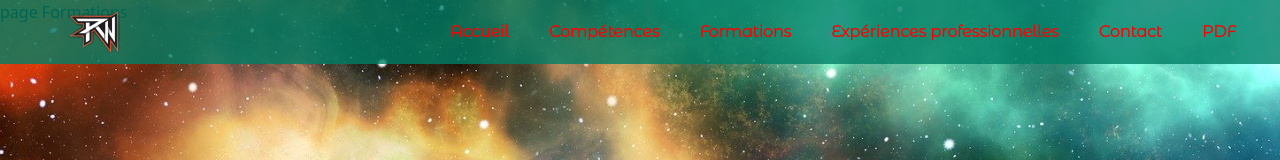
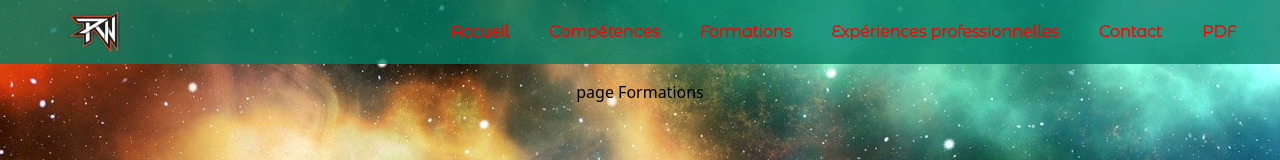
Before and after one commit to Willremi/cv-react, a React (Create React App) app: page /formations in a window 1280 px wide. Shown: the top 160 px of the page. Built offline with nearby package versions, Linux system fonts and the light colour scheme; a web font is replaced by a local one.

Commit message:
debut de la branche formations

```diff
--- a/src/pages/Formations.js
+++ b/src/pages/Formations.js
@@ -2,7 +2,7 @@ import React from 'react';
 
 const Formations = () => {
     return (
-        <div>
+        <div className='flex items-center justify-center mt-20 mb-20'>
             page Formations
         </div>
     );
```
